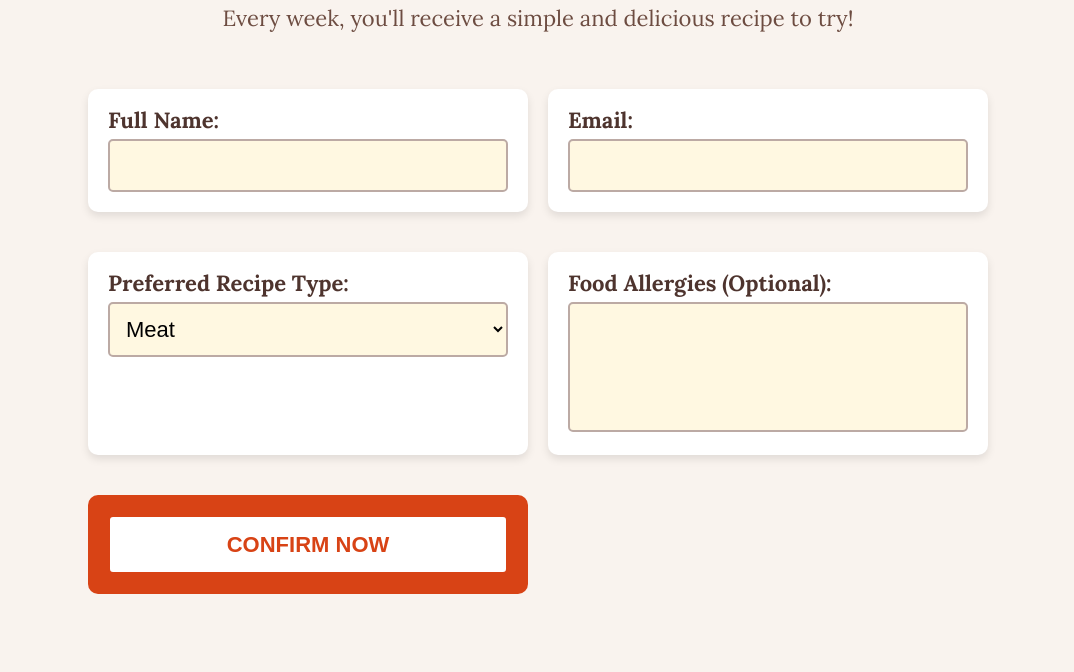
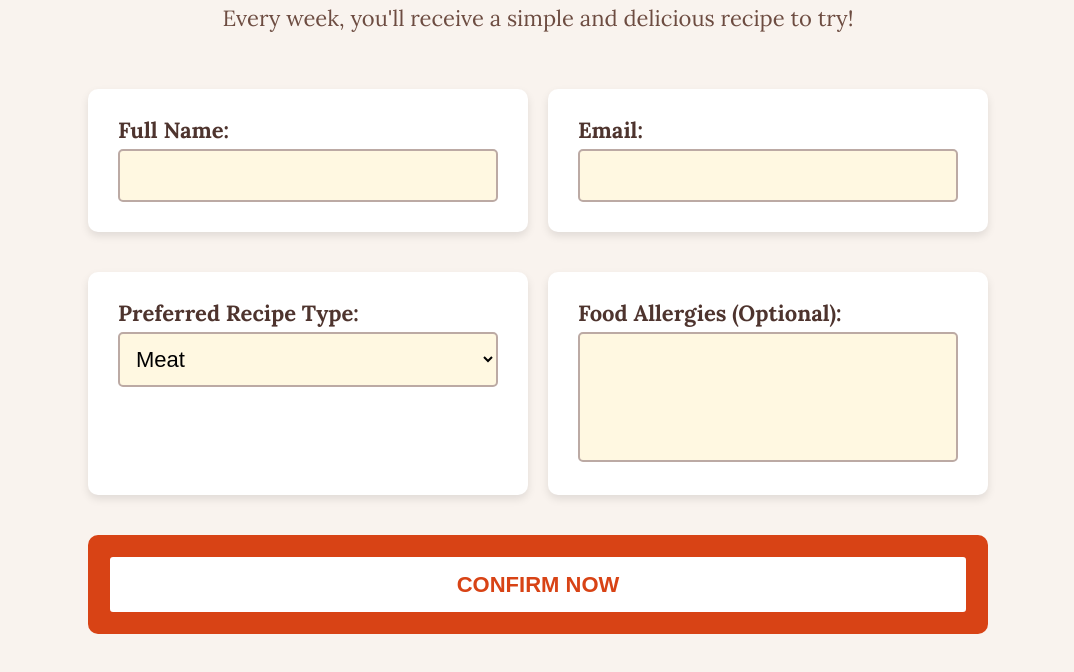
Before and after one commit to itmd362-jtong/project1, a plain HTML site: page index.html in a window 1280 px wide. Shown: the part 100-772 px from the top of the page, without its empty margins (102-1176 px from the left). Drawn offline with Linux system fonts and the light colour scheme.

Commit message:
adjust media min width queries

```diff
--- a/css/styles.css
+++ b/css/styles.css
@@ -98,16 +98,25 @@ input[type="submit"]:hover {
   color: white;
 }
 
-
+/* Media queries */
 @media screen and (min-width: 768px) {
 #wrapper {
-    max-width: 800px;
+  max-width: 800px;
 }
 
 form {
   display: grid;
   grid-template-columns: 1fr 1fr;
   gap: 20px;
+  }
+
+.form-section {
+  padding: 25px;
+}
+
+.form-submit {
+  grid-column: span 2;
+ }
 }
 
 @media screen and (min-width: 1024px) {
@@ -120,7 +129,7 @@ h1 {
   font-size: 61.136px;
 }
 
-p {
-  font-size: 22px;
+.form-section {
+  padding: 30px;
  }
 }
```
